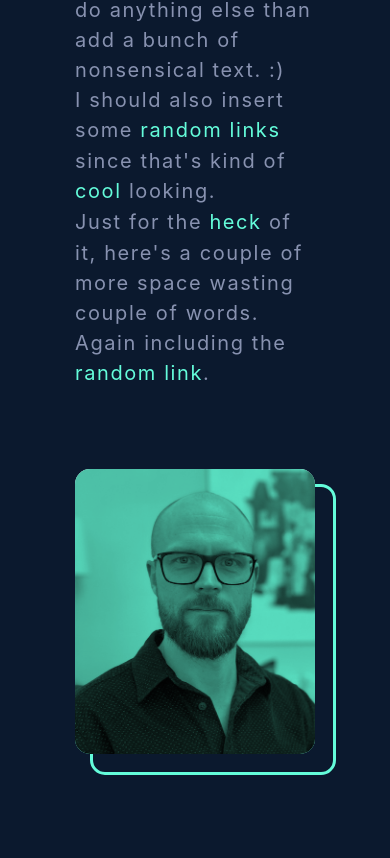
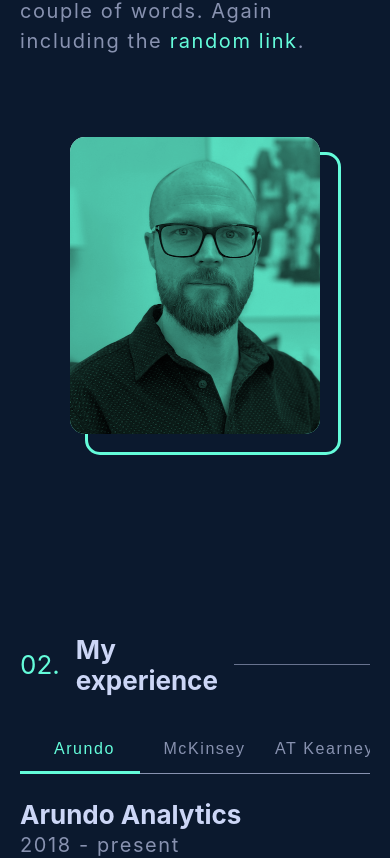
Before and after one commit to MartinLundqvist/bc-homepage, a React (Vite) app: page / in a window 390 px wide. Shown: the part 1433-2291 px from the top of the page. Built offline with nearby package versions, Linux system fonts and the light colour scheme.

Commit message:
Fixed some responsiveness issues

```diff
--- a/src/components/navigation/Header.tsx
+++ b/src/components/navigation/Header.tsx
@@ -37,7 +37,7 @@ const Header = (): JSX.Element => {
 
   const handleScroll = (ev: Event) => {
     const currentScrollPos = window.scrollY;
-    const scrollUp = currentScrollPos > prevScrollPos.current ? true : false;
+    const scrollUp = currentScrollPos < prevScrollPos.current ? false : true;
     const hasScrolled = currentScrollPos > 5 ? true : false;
     setShadow(hasScrolled);
     setHide(scrollUp);
--- a/src/components/sections/MartinImage.tsx
+++ b/src/components/sections/MartinImage.tsx
@@ -5,7 +5,7 @@ import image from '../../assets/Martin.jpg';
 const Wrapper = styled.div`
   display: block;
   position: relative;
-  max-width: 350px;
+  max-width: 250px;
 
   @media (max-width: 1000px) {
     align-self: center;
--- a/src/components/sections/WorkExperience/WorkNavigatorNarrow.tsx
+++ b/src/components/sections/WorkExperience/WorkNavigatorNarrow.tsx
@@ -9,6 +9,7 @@ const Wrapper = styled.div`
   height: var(--work-nav-height);
   width: 100%;
   overflow-x: auto;
+  z-index: +10;
 `;
 
 const Highlight = styled.div`
--- a/src/components/sections/index.tsx
+++ b/src/components/sections/index.tsx
@@ -14,8 +14,8 @@ const Wrapper = styled.div`
   padding-left: var(--side-padding);
 
   @media (max-width: 1000px) {
-    padding-right: calc(var(--side-padding) / 2);
-    padding-left: calc(var(--side-padding) / 2);
+    padding-right: var(--side-padding-narrow);
+    padding-left: var(--side-padding-narrow);
   }
 `;
 
--- a/src/index.css
+++ b/src/index.css
@@ -8,6 +8,7 @@
   --color-highlight: #64fcda;
   --color-hamburger-background: #112240;
   --side-padding: 150px;
+  --side-padding-narrow: 20px;
   --font-size-small: 16px;
   --font-size-regular: 20px;
   --font-size-regular-plus: 26px;
```
